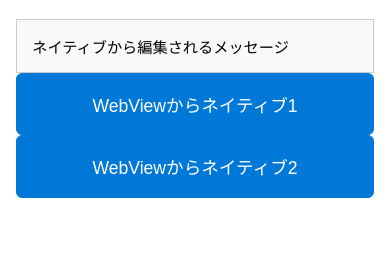
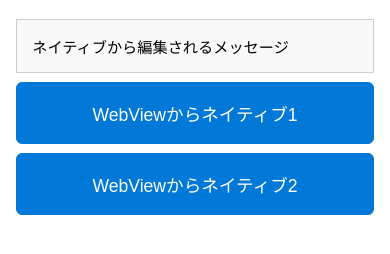
Before and after one commit to kazuki-0724/WebViewBridge, a plain HTML site: page index.html in a window 390 px wide. Shown: the part 116-370 px from the top of the page. Drawn offline with Linux system fonts and the light colour scheme.

Commit message:
レイアウト調整

```diff
--- a/css/design.css
+++ b/css/design.css
@@ -39,7 +39,7 @@ button:hover {
     display: block;
     margin-left: auto;
     margin-right: auto;
-    margin: 0 auto;
+    margin: 0.5em auto;
   }
   #log {
     font-size: 0.95em;
```
